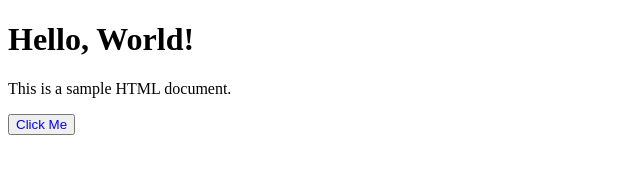
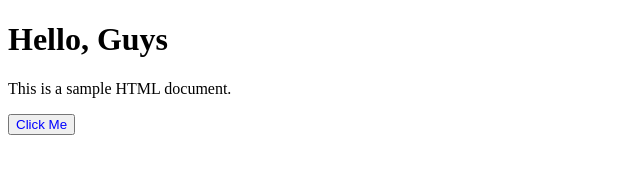
Before and after one commit to bladeszz/colab-project, a plain HTML site: page index.html in a window 1280 px wide. Shown: the full height of the page, 0-640 px from the left. Drawn offline with Linux system fonts and the light colour scheme.

Commit message:
Fix heading text from "Hello, World!" to "Hello, Guys"

```diff
--- a/index.html
+++ b/index.html
@@ -7,9 +7,11 @@
 </head>
 <body>
 
-    <h1>Hello, World!</h1>
+    <h1>Hello, Guys</h1>
     <p>This is a sample HTML document.</p>
     <button style="color: blue;">Click Me</button>
 
+
+
 </body>
 </html>
```
